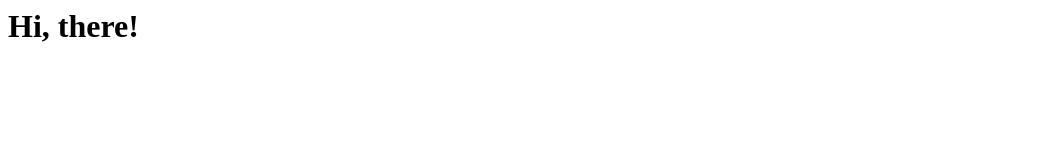
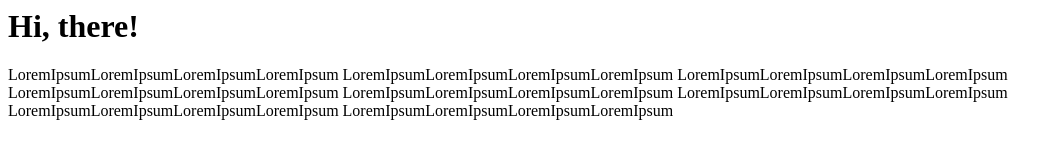
Before and after one commit to venkatnavin/HelloWorld, a plain HTML site: page index.html in a window 1280 px wide. Shown: the whole page, without its empty margins (0-1062 px from the left). Drawn offline with Linux system fonts and the light colour scheme.

Commit message:
index file changed

```diff
--- a/index.html
+++ b/index.html
@@ -1 +1,11 @@
 <h1>Hi, there!</h1>
+<p>
+    LoremIpsumLoremIpsumLoremIpsumLoremIpsum
+    LoremIpsumLoremIpsumLoremIpsumLoremIpsum
+    LoremIpsumLoremIpsumLoremIpsumLoremIpsum
+    LoremIpsumLoremIpsumLoremIpsumLoremIpsum
+    LoremIpsumLoremIpsumLoremIpsumLoremIpsum
+    LoremIpsumLoremIpsumLoremIpsumLoremIpsum
+    LoremIpsumLoremIpsumLoremIpsumLoremIpsum
+    LoremIpsumLoremIpsumLoremIpsumLoremIpsum
+</p>
```
